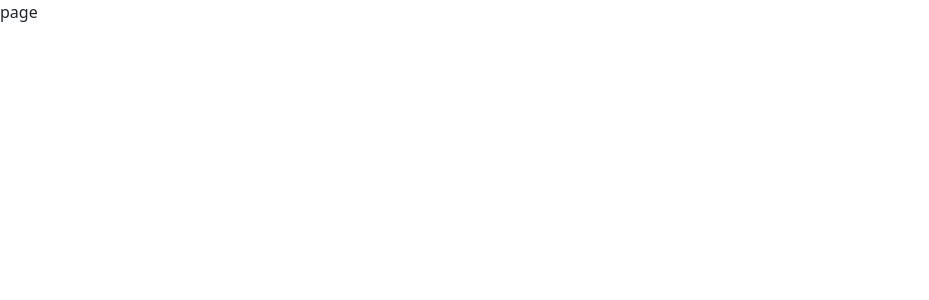
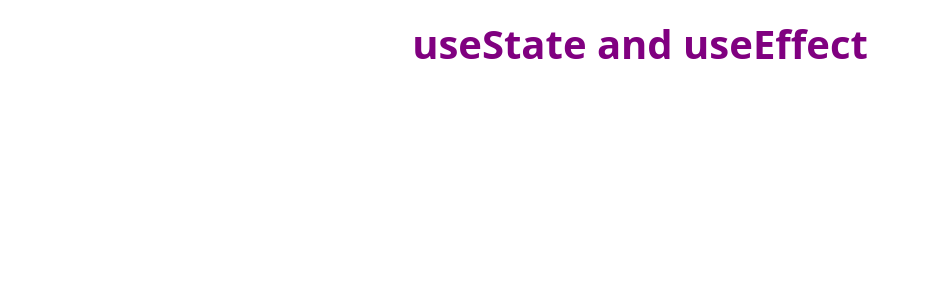
Before and after one commit to sangeethaarasu01-bot/Learning-Project, a Next.js app: page /play in a window 1280 px wide. Shown: the top 300 px of the page, without its empty margins (0-929 px from the left). Built offline with nearby package versions, Linux system fonts and the light colour scheme.

Commit message:
Play is Inprogress

```diff
--- /dev/null
+++ b/src/app/css/play.css
@@ -0,0 +1,7 @@
+.title{
+    /* font-size: 32px; */
+    font-weight: bold;
+    text-align: center;
+    margin: 20px 0;
+    color: purple;
+}
--- a/src/app/play/page.tsx
+++ b/src/app/play/page.tsx
@@ -1,8 +1,11 @@
-import React from 'react'
+import React from 'react';
+import '../css/play.css'
 
 const PlayComponent = () => {
   return (
-    <div>page</div>
+    <div>
+        <h1 className='title'>useState and useEffect </h1>
+    </div>
   )
 }
 
```
